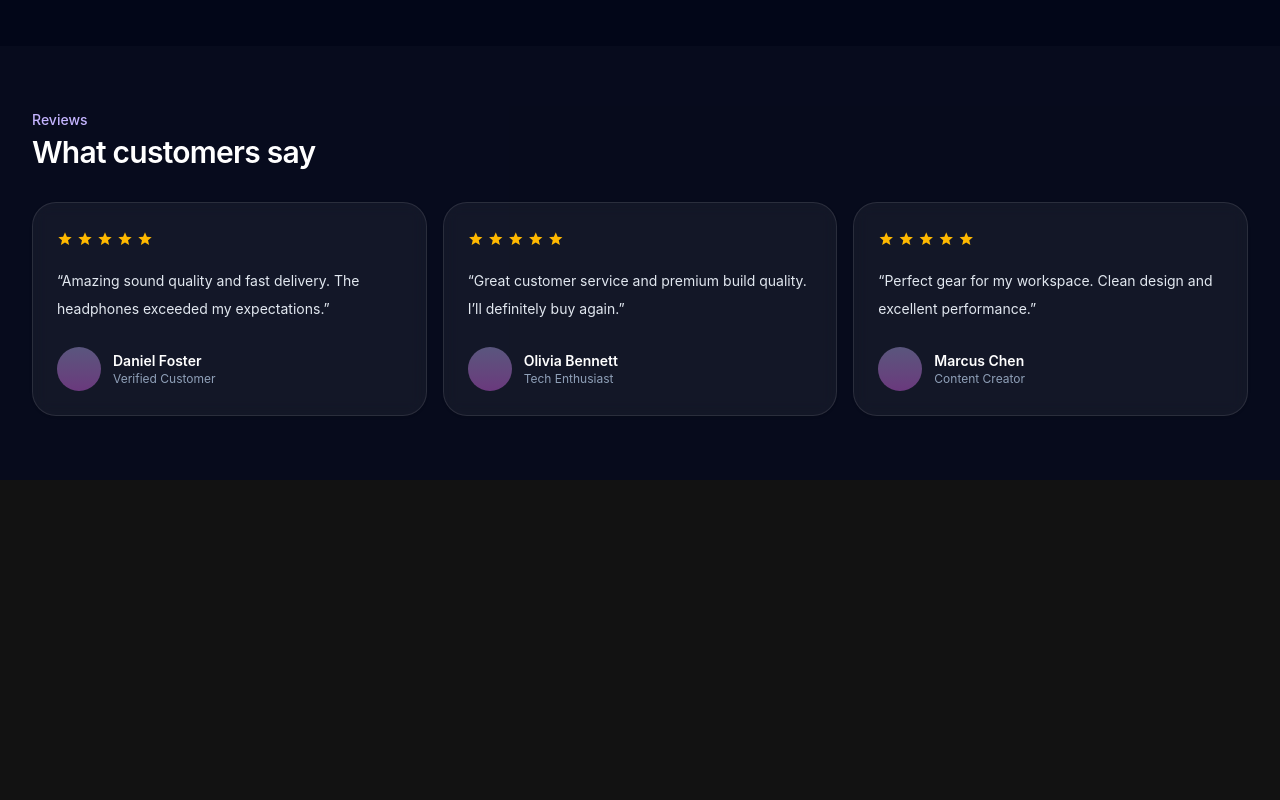
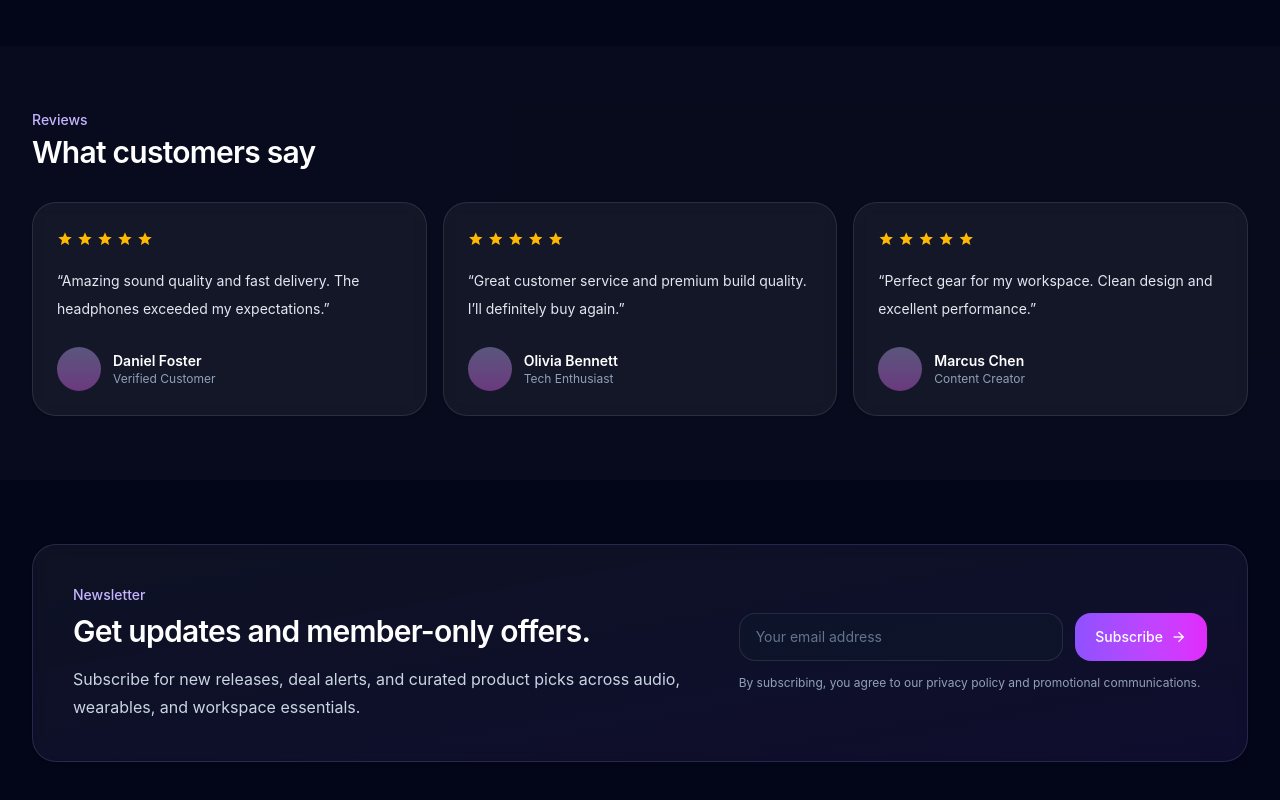
Before and after one commit to Gabriel-Alb/commerce-kit, a Vue app in the folder frontend/: page / in a window 1280 px wide. Shown: the part 2435-3235 px from the top of the page. Before the commit the page ends 2915 px from the top, so only its background shows below. Built offline with nearby package versions, Linux system fonts and the light colour scheme.

Commit message:
refactor(ui): extract newsletter CTA into reusable NewsletterSection component and integrate it into HomeView

```diff
--- /dev/null
+++ b/frontend/src/components/ui/NewsletterSection.vue
@@ -0,0 +1,124 @@
+<template>
+  <section :class="sectionClass">
+    <div :class="containerClass">
+      <div class="grid gap-8 lg:grid-cols-[1.15fr_0.85fr] lg:items-center">
+        <div>
+          <p class="text-sm font-medium text-violet-300">
+            {{ eyebrow }}
+          </p>
+
+          <h2
+            class="mt-2 text-2xl font-semibold tracking-tight text-white sm:text-3xl"
+          >
+            {{ title }}
+          </h2>
+
+          <p
+            class="mt-4 max-w-2xl text-sm leading-7 text-slate-300 sm:text-base"
+          >
+            {{ description }}
+          </p>
+        </div>
+
+        <form class="space-y-3" @submit.prevent="onSubmit">
+          <div class="flex flex-col gap-3 sm:flex-row">
+            <label :for="inputId" class="sr-only">
+              {{ inputLabel }}
+            </label>
+
+            <input
+              :id="inputId"
+              v-model="email"
+              type="email"
+              :placeholder="placeholder"
+              class="h-12 w-full rounded-2xl border border-white/10 bg-slate-900/70 px-4 text-sm text-white outline-none ring-0 placeholder:text-slate-500 focus:border-violet-300/30 focus:ring-2 focus:ring-violet-400/20"
+              required
+            />
+
+            <button
+              type="submit"
+              class="inline-flex h-12 shrink-0 items-center justify-center gap-2 rounded-2xl bg-gradient-to-r from-violet-500 to-fuchsia-500 px-5 text-sm font-medium text-white transition hover:from-violet-400 hover:to-fuchsia-400 focus:outline-none focus:ring-2 focus:ring-violet-400/30"
+            >
+              {{ buttonLabel }}
+              <span :class="buttonIcon" class="text-base" />
+            </button>
+          </div>
+
+          <p class="text-xs leading-5 text-slate-400">
+            {{ disclaimer }}
+          </p>
+        </form>
+      </div>
+    </div>
+  </section>
+</template>
+
+<script setup>
+import { ref } from "vue";
+
+const props = defineProps({
+  eyebrow: {
+    type: String,
+    default: "Newsletter",
+  },
+  title: {
+    type: String,
+    default: "Get updates and member-only offers.",
+  },
+  description: {
+    type: String,
+    default:
+      "Subscribe for new releases, deal alerts, and curated product picks across audio, wearables, and workspace essentials.",
+  },
+  placeholder: {
+    type: String,
+    default: "Your email address",
+  },
+  buttonLabel: {
+    type: String,
+    default: "Subscribe",
+  },
+  buttonIcon: {
+    type: String,
+    default: "mdi mdi-arrow-right",
+  },
+  disclaimer: {
+    type: String,
+    default:
+      "By subscribing, you agree to our privacy policy and promotional communications.",
+  },
+  inputLabel: {
+    type: String,
+    default: "Email",
+  },
+  inputId: {
+    type: String,
+    default: "newsletter-email",
+  },
+  sectionClass: {
+    type: String,
+    default: "mx-auto max-w-7xl px-4 py-16 sm:px-6 lg:px-8",
+  },
+  containerClass: {
+    type: String,
+    default:
+      "rounded-3xl border border-violet-300/15 bg-gradient-to-br from-white/5 to-violet-500/10 p-6 shadow-sm backdrop-blur sm:p-8 lg:p-10",
+  },
+  clearOnSubmit: {
+    type: Boolean,
+    default: true,
+  },
+});
+
+const emit = defineEmits(["submit"]);
+
+const email = ref("");
+
+function onSubmit() {
+  emit("submit", email.value);
+
+  if (props.clearOnSubmit) {
+    email.value = "";
+  }
+}
+</script>
--- a/frontend/src/views/Homeview.vue
+++ b/frontend/src/views/Homeview.vue
@@ -141,6 +141,16 @@
       :title="testimonialsTitle"
       :testimonials="testimonials"
     />
+
+    <NewsletterSection
+      :eyebrow="newsletterEyebrow"
+      :title="newsletterTitle"
+      :description="newsletterDescription"
+      :placeholder="newsletterPlaceholder"
+      :button-label="newsletterButtonLabel"
+      :disclaimer="newsletterDisclaimer"
+      @submit="handleNewsletterSubmit"
+    />
   </AppShell>
 </template>
 
@@ -151,6 +161,7 @@ import CategoriesSection from "../components/ui/CategoriesSection.vue";
 import ProductCard from "../components/ui/ProductCard.vue";
 import FeatureSplitSection from "../components/ui/FeatureSplitSection.vue";
 import TestimonialsSection from "../components/ui/TestimonialsSection.vue";
+import NewsletterSection from "../components/ui/NewsletterSection.vue";
 
 const brand = {
   href: "#",
@@ -288,8 +299,7 @@ const featureTopCards = [
   {
     eyebrow: "Payments",
     title: "Flexible",
-    description:
-      "PIX, cards, boleto, and installment options where available.",
+    description: "PIX, cards, boleto, and installment options where available.",
     variant: "default",
     placeholderClass:
       "mt-6 h-32 rounded-2xl bg-gradient-to-b from-slate-800 to-slate-900",
@@ -331,6 +341,15 @@ const testimonials = [
   },
 ];
 
+const newsletterEyebrow = "Newsletter";
+const newsletterTitle = "Get updates and member-only offers.";
+const newsletterDescription =
+  "Subscribe for new releases, deal alerts, and curated product picks across audio, wearables, and workspace essentials.";
+const newsletterPlaceholder = "Your email address";
+const newsletterButtonLabel = "Subscribe";
+const newsletterDisclaimer =
+  "By subscribing, you agree to our privacy policy and promotional communications.";
+
 function onHeaderAction(action) {
   if (action?.ariaLabel === "Buscar") console.log("abrir busca");
   if (action?.ariaLabel === "Carrinho") console.log("abrir carrinho");
@@ -360,4 +379,8 @@ function onFeatureSecondaryClick(action) {
 function onFeatureBottomActionClick(action) {
   console.log("feature bottom action:", action);
 }
+
+function handleNewsletterSubmit(email) {
+  console.log("newsletter submit:", email);
+}
 </script>
```
